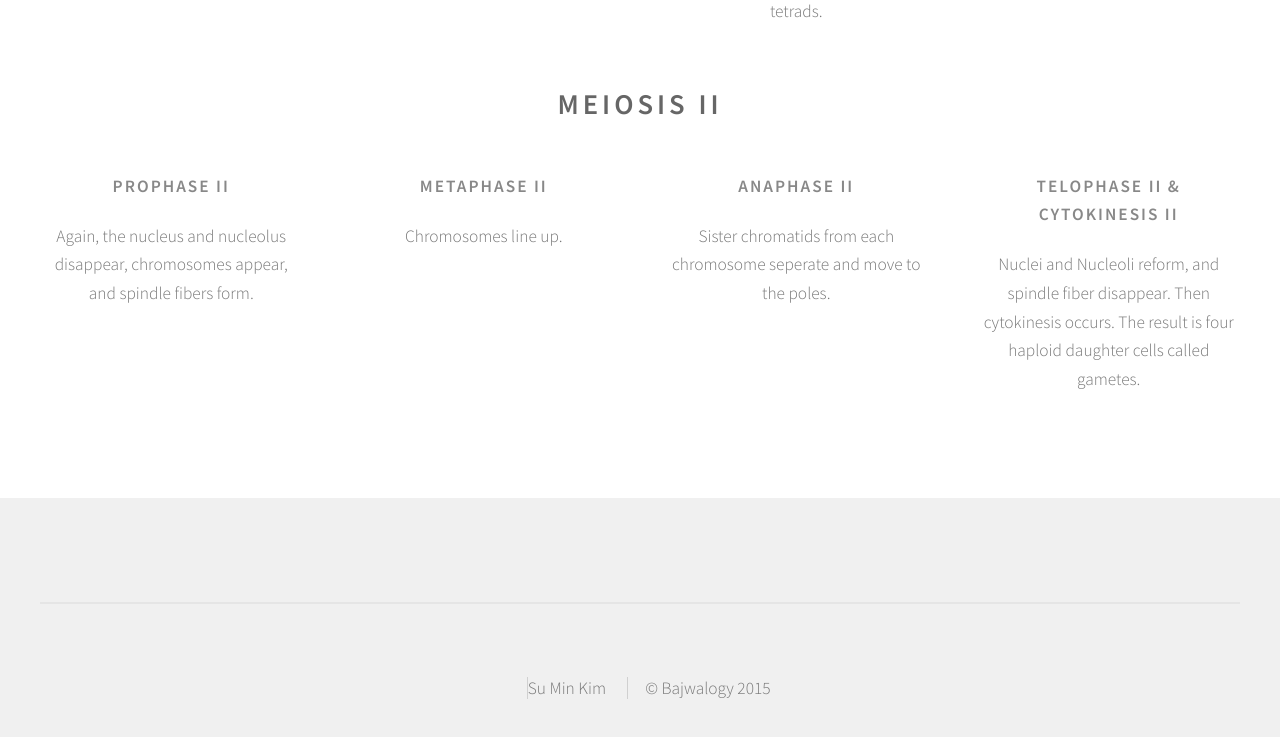
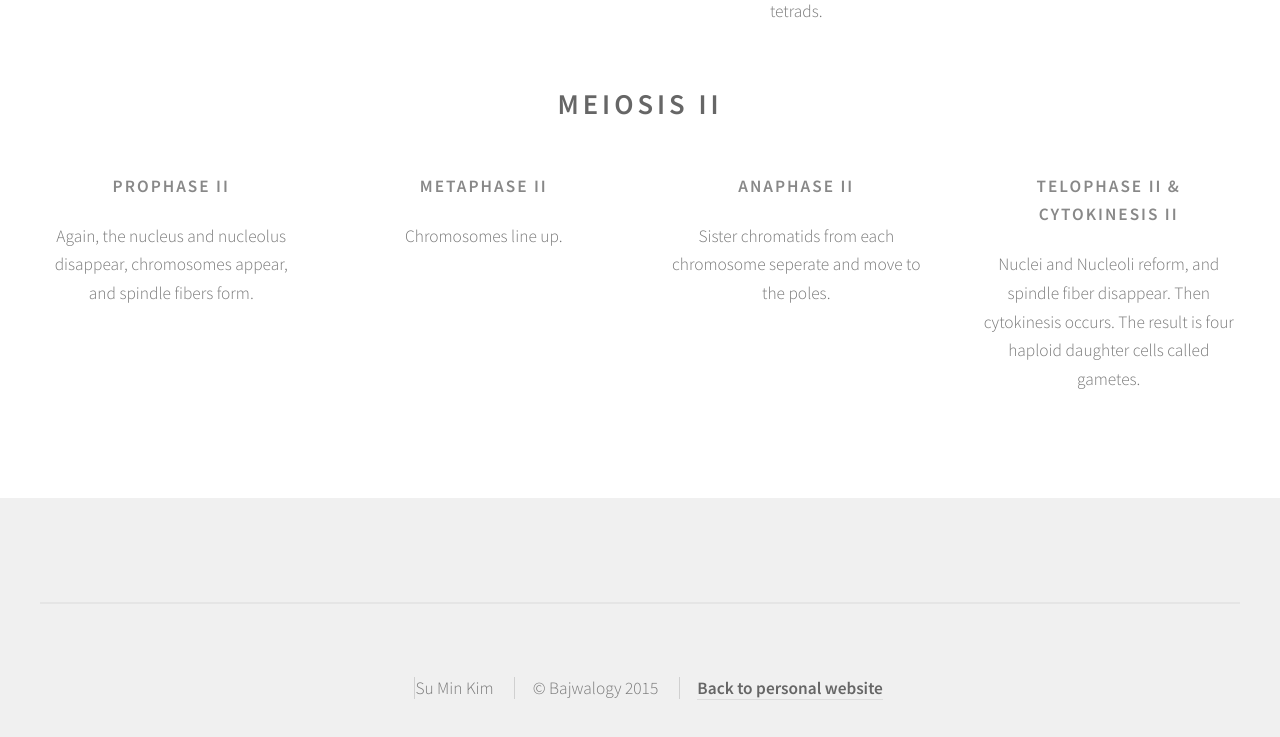
Before and after one commit to nimus0108/bajwalogy, a plain HTML site: page index.html in a window 1280 px wide. Shown: the part 5471-6208 px from the top of the page. Drawn offline with Linux system fonts and the light colour scheme.

Commit message:
link to website

```diff
--- a/index.html
+++ b/index.html
@@ -261,6 +261,7 @@
 					<ul class="links">
                         <li>Su Min Kim</li>
 						<li>&copy; Bajwalogy 2015</li>
+                        <li><a href="http://suminkim.me"><strong>Back to personal website</strong></a></li>
 					</ul>
 				</div>
 			</div>
```
